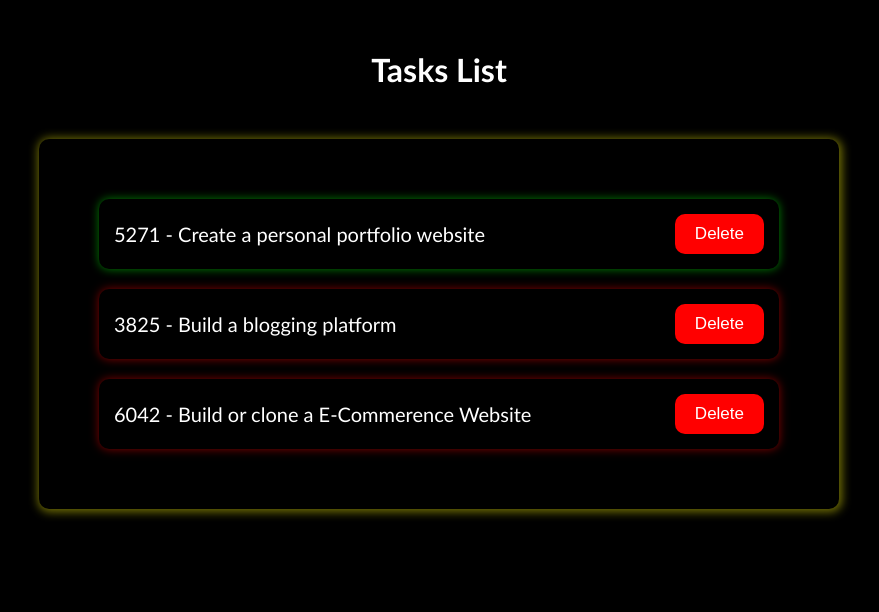
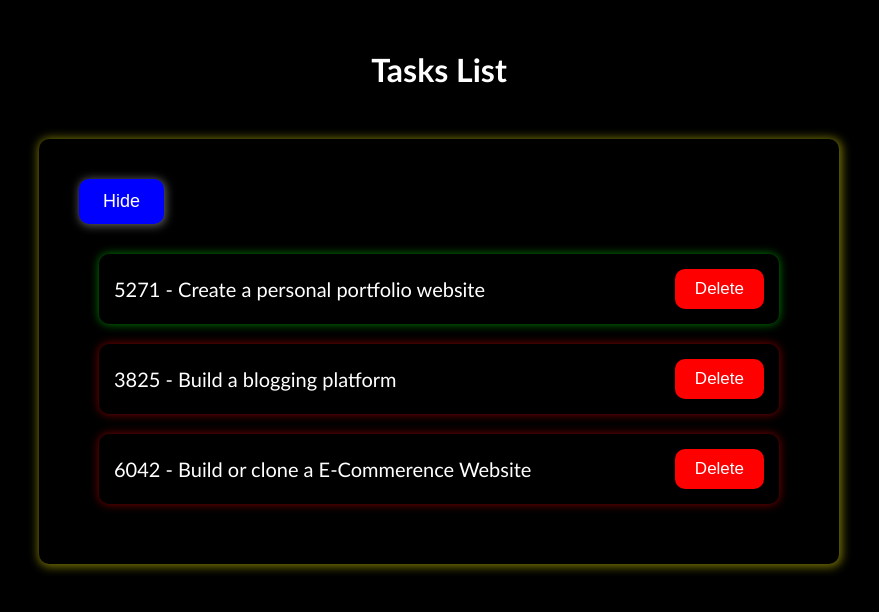
Before and after one commit to Saketh-Reddy-Bejadi/TaskProject, a React (Create React App) app in the folder mp_app/: page / in a window 1280 px wide. Shown: the top 612 px of the page, without its empty margins (201-1080 px from the left). Built offline with nearby package versions, Linux system fonts and the light colour scheme.

Commit message:
used some conditons

```diff
--- a/mp_app/src/App.css
+++ b/mp_app/src/App.css
@@ -50,3 +50,19 @@ body{
 .notcompleted{
   box-shadow: 0.1px 0.1px 10px 0.2px rgba(255, 0, 0, 0.501);
 }
+/* .dnone{
+  display: none;
+} */
+.toggle{
+  background-color: blue;
+  color: white;
+  padding: 12px 24px;
+  border: none;
+  box-shadow: 1px 1px 10px 1px rgba(255, 255, 255, 0.371);
+  font-size: 18px;
+  border-radius: 10px;
+  margin:0px 0px 10px 0% ;
+}
+.disnone{
+  display: none;
+}
--- a/mp_app/src/App.js
+++ b/mp_app/src/App.js
@@ -9,15 +9,19 @@ export const App = () => {
     {id:6042,name:"Build or clone a E-Commerence Website",completed:false},
   ])
 
+
   function handleDelete(id) {
     setTasks(tasks.filter((task)=> id!==task.id))
+
   }
+  const [show,setShow]=useState(true);
 
   return (
     <div className='App'>
       <h1 className='Heading' >Tasks List</h1>
-      <ul className='TaskItems' >
-        {tasks.map((task)=>(
+      <ul className={tasks.length!==0?'TaskItems':''}>
+        <input type='button' onClick={()=>setShow(!(show))} className={tasks.length!==0?'toggle':'disnone'} value={(show===true)?"Hide":"Show"} ></input>
+        {show && tasks.map((task)=>(
           <li key={task.id} className={(task.completed===true)?"completed":"notcompleted"} >
             <span>{task.id} - {task.name}</span>
             <button onClick={()=>handleDelete(task.id)} className='Deletebtn' >Delete</button>
@@ -27,4 +31,5 @@ export const App = () => {
       </ul>
     </div>
   )
+
 }
```
